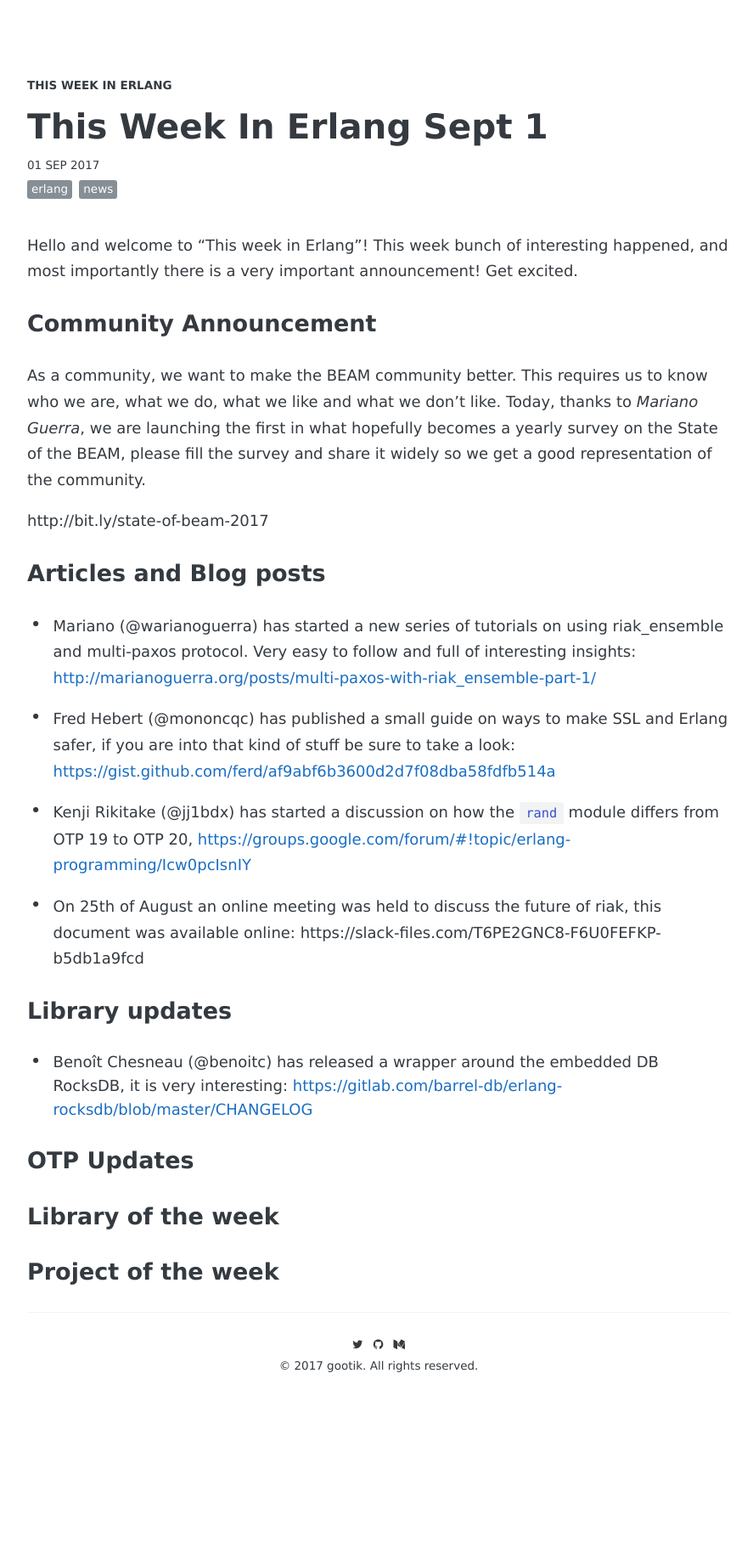
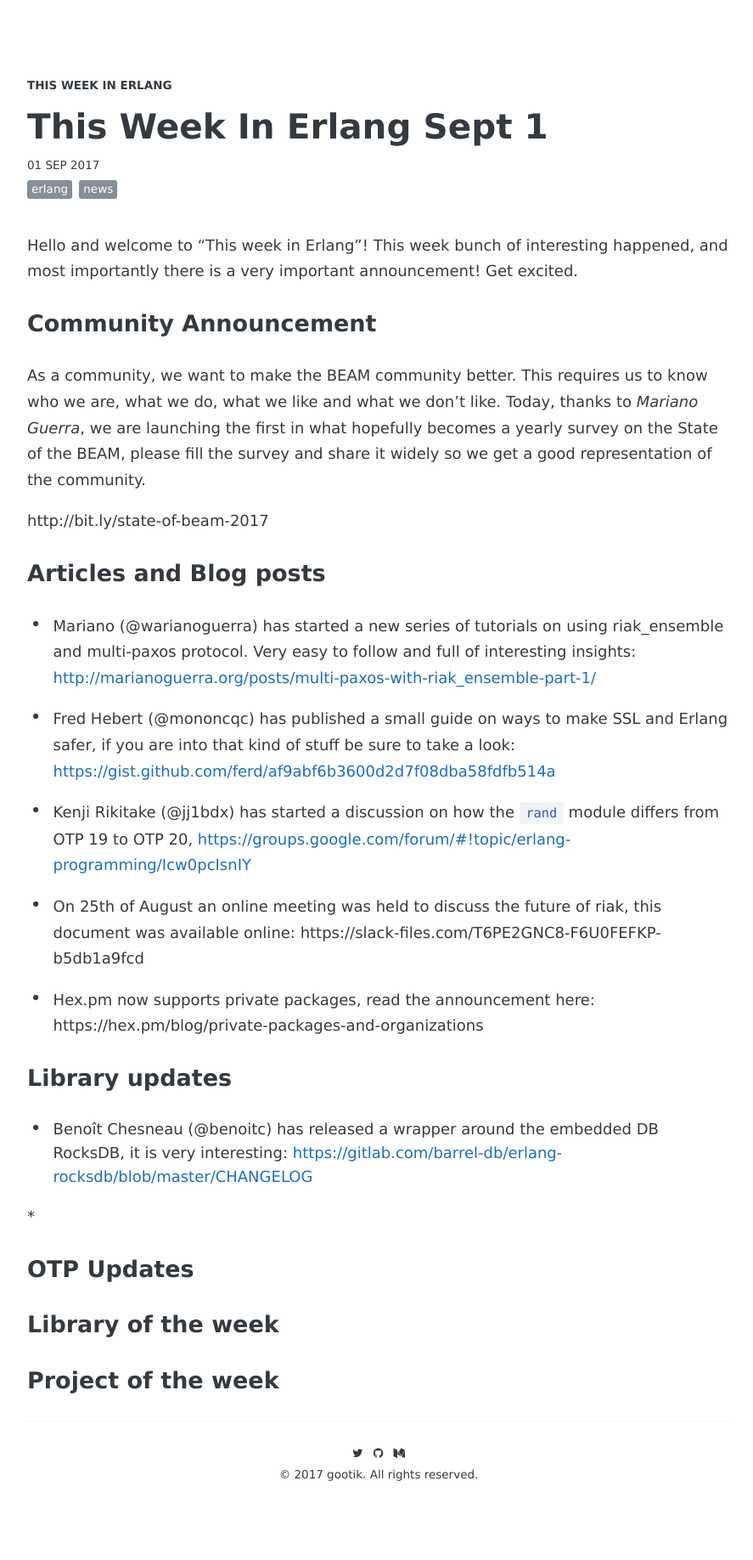
Before and after one commit to gootik/this-week-in-erlang, a Jekyll site: the page built from _posts/2017-09-01-sept-01.md, in a window 1280 px wide. Shown: the whole page at 85% size, without its empty margins (194-1081 px from the left). Built offline with Jekyll 4.4.1, drawn with Linux system fonts in a browser that asks for light colours; some web fonts are replaced; before the commit the page ends 1709 px from its top, so only the background shows below that.

Commit message:
Hex.pm announcement

```diff
--- a/_posts/2017-09-01-sept-01.md
+++ b/_posts/2017-09-01-sept-01.md
@@ -24,8 +24,12 @@ http://bit.ly/state-of-beam-2017
 
  * On 25th of August an online meeting was held to discuss the future of riak, this document was available online: https://slack-files.com/T6PE2GNC8-F6U0FEFKP-b5db1a9fcd
 
+ * Hex.pm now supports private packages, read the announcement here: https://hex.pm/blog/private-packages-and-organizations
+
 ### Library updates
  * Benoît Chesneau (@benoitc) has released a wrapper around the embedded DB RocksDB, it is very interesting: <https://gitlab.com/barrel-db/erlang-rocksdb/blob/master/CHANGELOG>
+
+ *
 
 ### OTP Updates
 
```
